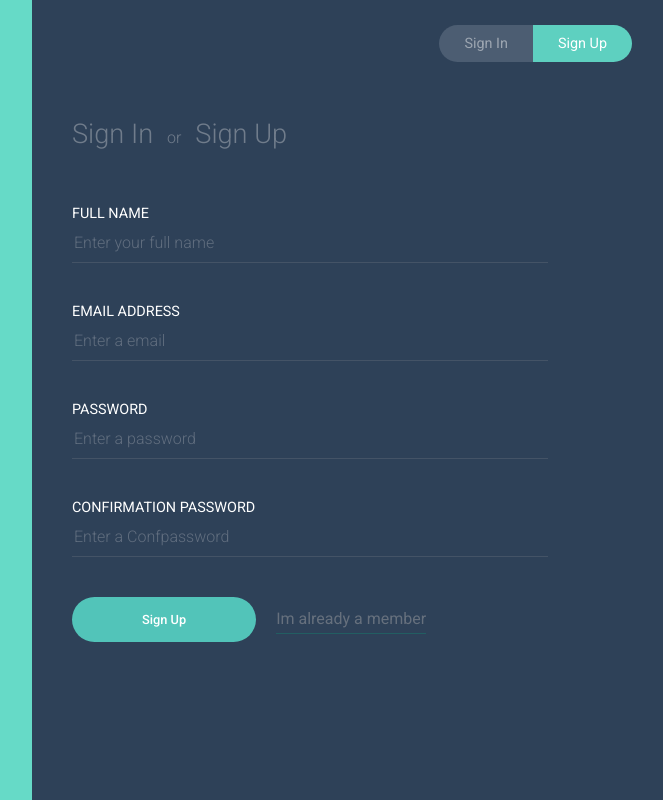
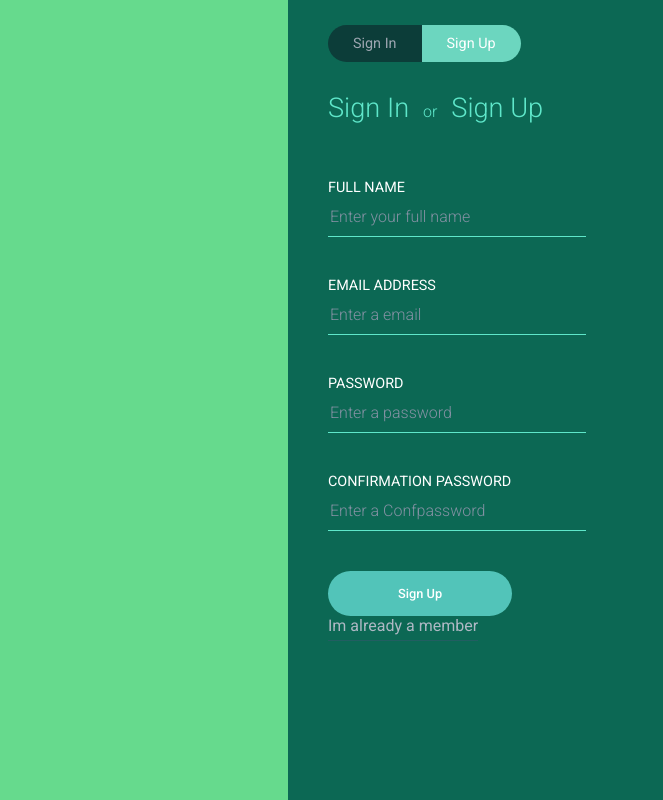
Before and after one commit to Sandyvmarques/Front-End, a React (Create React App) app in the folder front-end2/: page / in a window 1280 px wide. Shown: the whole page, without its empty margins (608-1271 px from the left). Built offline with nearby package versions, Linux system fonts and the light colour scheme.

Commit message:
css alteracoes

```diff
--- a/front-end2/src/App.css
+++ b/front-end2/src/App.css
@@ -5,25 +5,26 @@
 }
 
 .App__Aside {
-  width: 50%;
-  background-color: #66dac7;
+  width: 70%;
+  background-color: #66da8d;
 }
 
 .App__Form {
-  width: 50%;
-  background-color: #2e4158;
+  width: 30%;
+  background-color: #0c6854;
+
   padding: 25px 40px;
   overflow: auto;
 }
 
 .PageSwitcher {
   display: flex;
-  justify-content: flex-end;
+  justify-content: flex-start;
   margin-bottom: 10%;
 }
 
 .PageSwitcher__Item {
-  background-color: #4c5d72;
+  background-color: #0c3d39;
   color: #9da6b1;
   padding: 10px 25px;
   cursor: pointer;
@@ -35,7 +36,7 @@
 }
 
 .PageSwitcher__Item--Active {
-  background-color: #5ed0c0;
+  background-color: #6cd6bf;
   color: white;
 }
 
@@ -53,13 +54,13 @@
 }
 
 .FormTitle {
-  color: #707c8b;
+  color: #5fe7ca;
   font-weight: 300;
   margin-bottom: 50px;
 }
 
 .FormTitle__Link {
-  color: #707c8b;
+  color: #5fe7ca;
   text-decoration: none;
   display: inline-block;
   font-size: 1.7em;
@@ -92,7 +93,7 @@
   border: none;
   color: white;
   outline: none;
-  border-bottom: 1px solid #445366;
+  border-bottom: 1px solid #5fe7ca;
   font-size: 1em;
   font-weight: 300;
   padding-bottom: 10px;
@@ -100,7 +101,7 @@
 }
 
 .FormField__Input::placeholder {
-  color: #616e7f;
+  color: #8391a3;
 }
 
 .FormField__Button {
@@ -115,28 +116,9 @@
 }
 
 .FormField__Link {
-  color: #66707d;
+  color: #aeb8c4;
   text-decoration: none;
   display: inline-block;
   border-bottom: 1.5px solid #225e62;
   padding-bottom: 5px;
 }
-
-.FormField__CheckboxLabel {
-  color: #646f7d;
-  font-size: 0.9em;
-}
-
-.FormField__Checkbox {
-  position: relative;
-  top: 1.5px;
-}
-
-.FormField__TermsLink {
-  color: white;
-  border-bottom: 1px solid #199087;
-  text-decoration: none;
-  display: inline-block;
-  padding-bottom: 2px;
-  margin-left: 5px;
-}
--- a/front-end2/src/App.js
+++ b/front-end2/src/App.js
@@ -1,4 +1,5 @@
 import React, { Component } from "react";
+
 import "./App.css";
 
 class App extends Component {
--- a/front-end2/src/index.css
+++ b/front-end2/src/index.css
@@ -11,5 +11,5 @@ body {
 }
 
 .mr-20 {
-  margin-right: 20px !important;
+  margin-right: 20px;
 }
```
Also changed, not shown: 2 other files (tests, documents, lock files or other folders).
